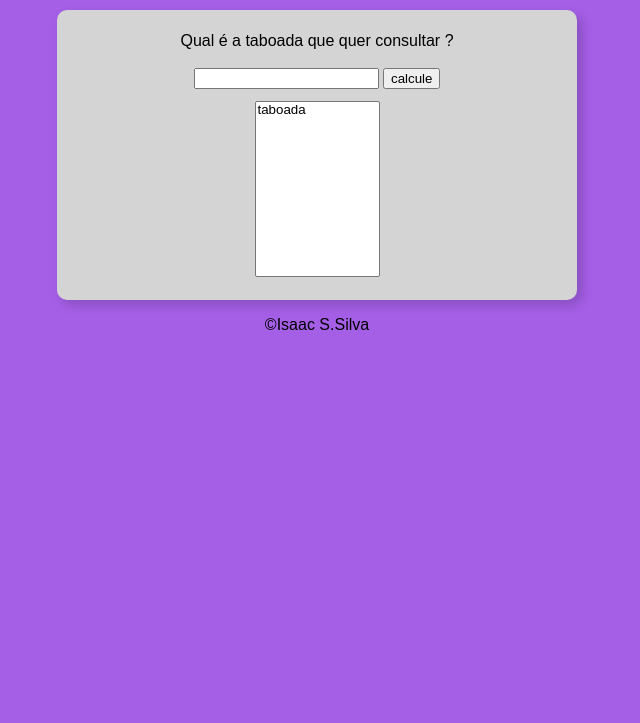
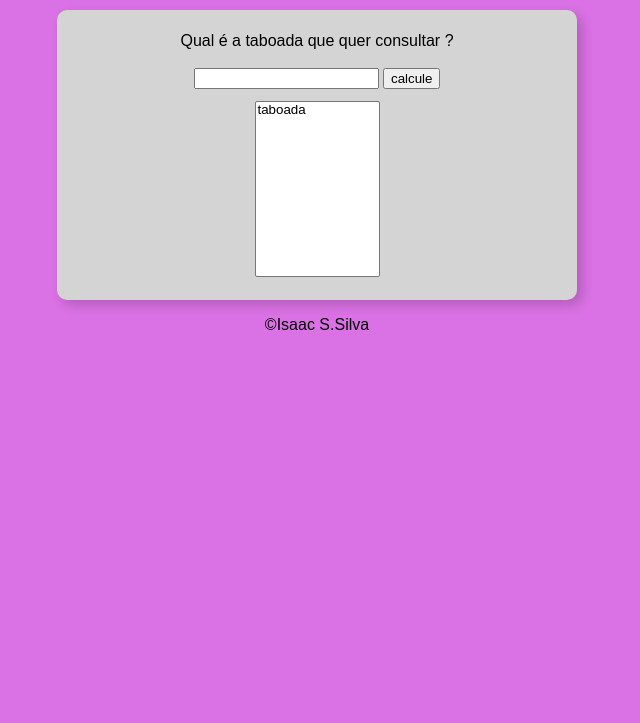
Before and after one commit to IsaacGSS/taboada, a plain HTML site: page index.html in a window 1280 px wide. Shown: the part 77-800 px from the top of the page, without its empty margins (323-963 px from the left). Drawn offline with Linux system fonts and the light colour scheme.

Commit message:
aparência
pequena modificação no background-color

```diff
--- a/style.css
+++ b/style.css
@@ -1,5 +1,5 @@
 body {
-    background-color: rgb(165, 95, 231);
+    background-color: rgb(218, 113, 228);
     font-family: Arial, Helvetica, sans-serif;
 
 }
```
